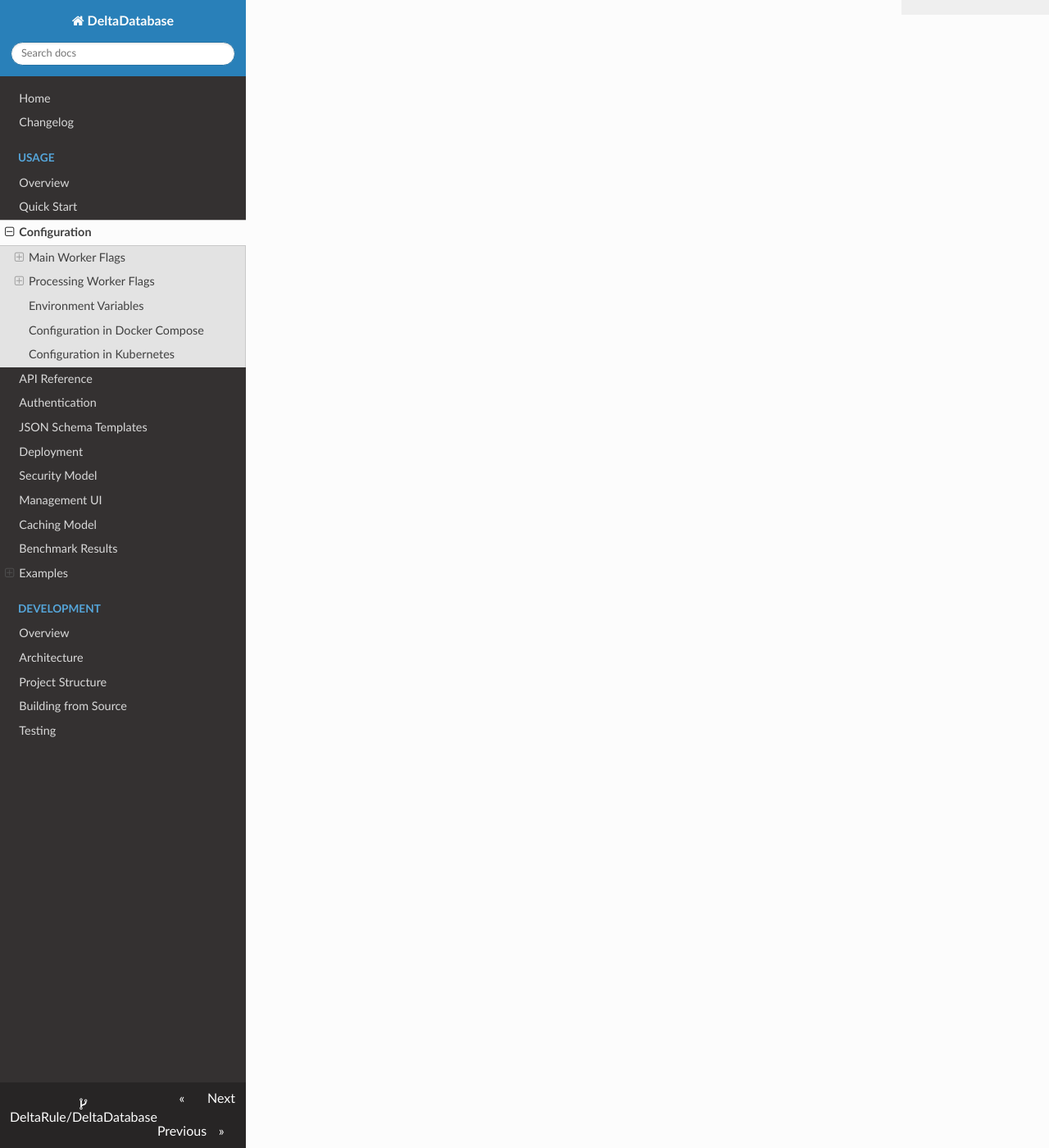
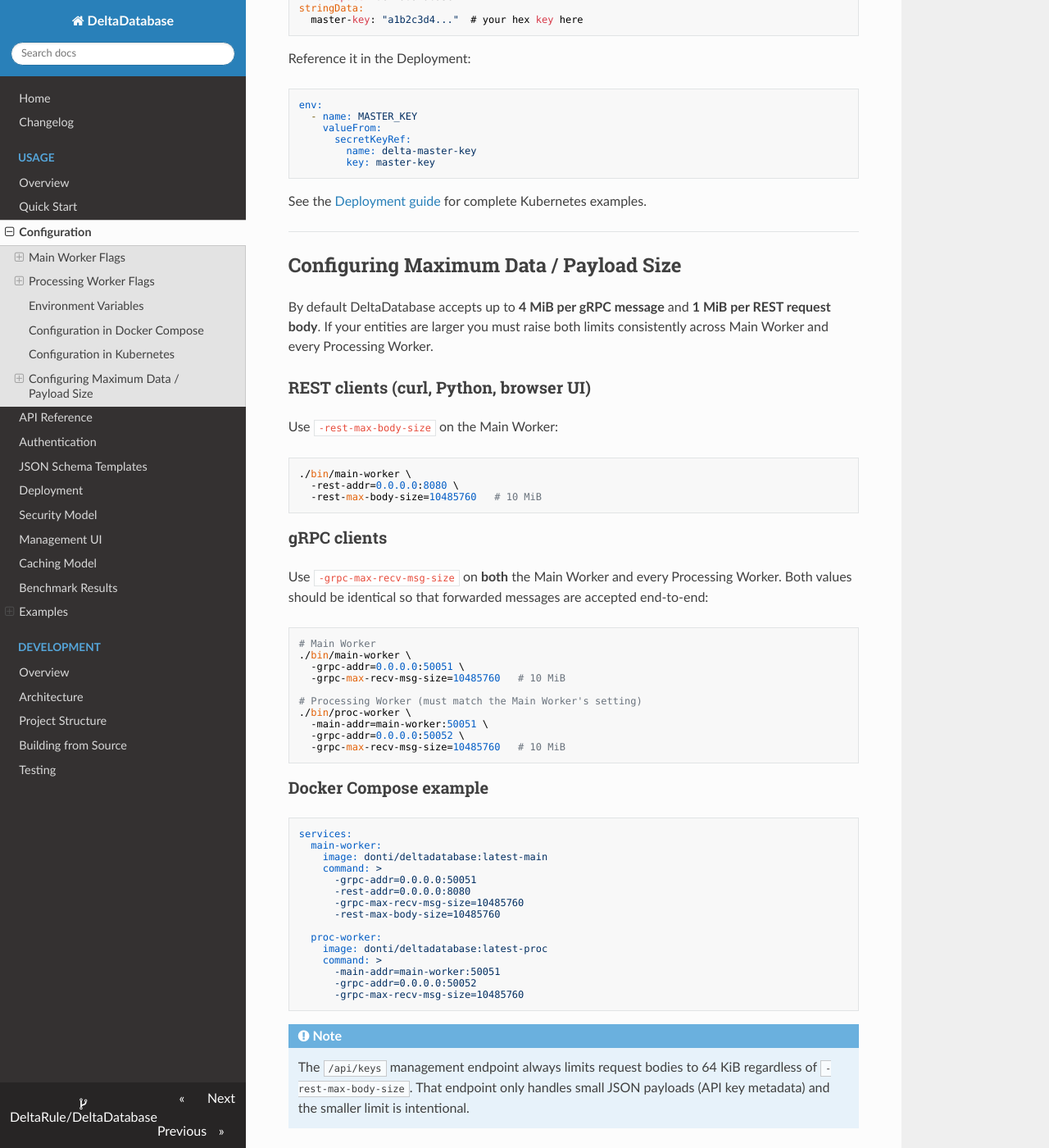
Before and after one commit to DeltaRule/DeltaDatabase, an MkDocs documentation site: the page built from docs/usage/configuration.md, in a window 1280 px wide and 1400 px high, scrolled down 4006 px. Shown: the whole window at 82% size. Built offline with MkDocs 1.6.1, drawn with Linux system fonts in a browser that asks for light colours; nearby versions of some CDN libraries; some of the changed text lies outside the part shown.

Commit message:
feat: add configurable max payload size for gRPC and REST endpoints
Add -grpc-max-recv-msg-size (default 4 MiB) flag to both Main Worker and
Processing Worker to control the maximum gRPC message size accepted.

Add -rest-max-body-size (default 1 MiB) flag to Main Worker to control the
maximum HTTP request body size for entity and schema PUT endpoints.

Update CHANGELOG.md, README.md and docs/usage/configuration.md.

Co-authored-by: DeltaRule <83079740+DeltaRule@users.noreply.github.com>

````diff
--- a/docs/usage/configuration.md
+++ b/docs/usage/configuration.md
@@ -18,6 +18,8 @@ Start the Main Worker with `./bin/main-worker [flags]`.
 | `-key-id` | `main-key-v1` | Logical identifier for the master key (stored in entity metadata) |
 | `-worker-ttl` | `1h` | TTL for Processing Worker session tokens |
 | `-client-ttl` | `24h` | TTL for client Bearer tokens |
+| `-grpc-max-recv-msg-size` | `4194304` (4 MiB) | Maximum gRPC message size in bytes the server will accept. Increase this when storing large JSON payloads via gRPC |
+| `-rest-max-body-size` | `1048576` (1 MiB) | Maximum HTTP request body size in bytes for entity and schema PUT endpoints. Increase this when storing large JSON payloads via the REST API |
 | `-s3-endpoint` | *(empty)* | S3-compatible endpoint (e.g. `minio:9000`). Setting this enables the S3 backend |
 | `-s3-access-key` | *(empty)* | S3 access key ID. Prefer the `S3_ACCESS_KEY` env var |
 | `-s3-secret-key` | *(empty)* | S3 secret access key. Prefer the `S3_SECRET_KEY` env var |
@@ -62,6 +64,7 @@ Start the Processing Worker with `./bin/proc-worker [flags]`.
 | `-shared-fs` | `./shared/db` | Path to the shared filesystem root. Ignored when `-s3-endpoint` is set |
 | `-cache-size` | `256` | Maximum number of entities to keep in the LRU cache |
 | `-cache-ttl` | `0` | TTL per cache entry. `0` = LRU-only eviction, no time-based expiry |
+| `-grpc-max-recv-msg-size` | `4194304` (4 MiB) | Maximum gRPC message size in bytes this worker will accept. Must be set to at least the same value as the Main Worker's `-grpc-max-recv-msg-size` when handling large payloads |
 | `-s3-endpoint` | *(empty)* | S3-compatible endpoint. Setting this enables the S3 backend |
 | `-s3-access-key` | *(empty)* | S3 access key ID. Prefer the `S3_ACCESS_KEY` env var |
 | `-s3-secret-key` | *(empty)* | S3 secret access key. Prefer the `S3_SECRET_KEY` env var |
@@ -157,3 +160,61 @@ env:
 ```
 
 See the [Deployment guide](deployment) for complete Kubernetes examples.
+
+---
+
+## Configuring Maximum Data / Payload Size
+
+By default DeltaDatabase accepts up to **4 MiB per gRPC message** and **1 MiB per REST request body**.
+If your entities are larger you must raise both limits consistently across Main Worker and every Processing Worker.
+
+### REST clients (curl, Python, browser UI)
+
+Use `-rest-max-body-size` on the Main Worker:
+
+```bash
+./bin/main-worker \
+  -rest-addr=0.0.0.0:8080 \
+  -rest-max-body-size=10485760   # 10 MiB
+```
+
+### gRPC clients
+
+Use `-grpc-max-recv-msg-size` on **both** the Main Worker and every Processing Worker.
+Both values should be identical so that forwarded messages are accepted end-to-end:
+
+```bash
+# Main Worker
+./bin/main-worker \
+  -grpc-addr=0.0.0.0:50051 \
+  -grpc-max-recv-msg-size=10485760   # 10 MiB
+
+# Processing Worker (must match the Main Worker's setting)
+./bin/proc-worker \
+  -main-addr=main-worker:50051 \
+  -grpc-addr=0.0.0.0:50052 \
+  -grpc-max-recv-msg-size=10485760   # 10 MiB
+```
+
+### Docker Compose example
+
+```yaml
+services:
+  main-worker:
+    image: donti/deltadatabase:latest-main
+    command: >
+      -grpc-addr=0.0.0.0:50051
+      -rest-addr=0.0.0.0:8080
+      -grpc-max-recv-msg-size=10485760
+      -rest-max-body-size=10485760
+
+  proc-worker:
+    image: donti/deltadatabase:latest-proc
+    command: >
+      -main-addr=main-worker:50051
+      -grpc-addr=0.0.0.0:50052
+      -grpc-max-recv-msg-size=10485760
+```
+
+!!! note
+    The `/api/keys` management endpoint always limits request bodies to 64 KiB regardless of `-rest-max-body-size`.  That endpoint only handles small JSON payloads (API key metadata) and the smaller limit is intentional.
````
Also changed, not shown: CHANGELOG.md (+10 -0 lines), README.md (+3 -0 lines), 5 other files.
